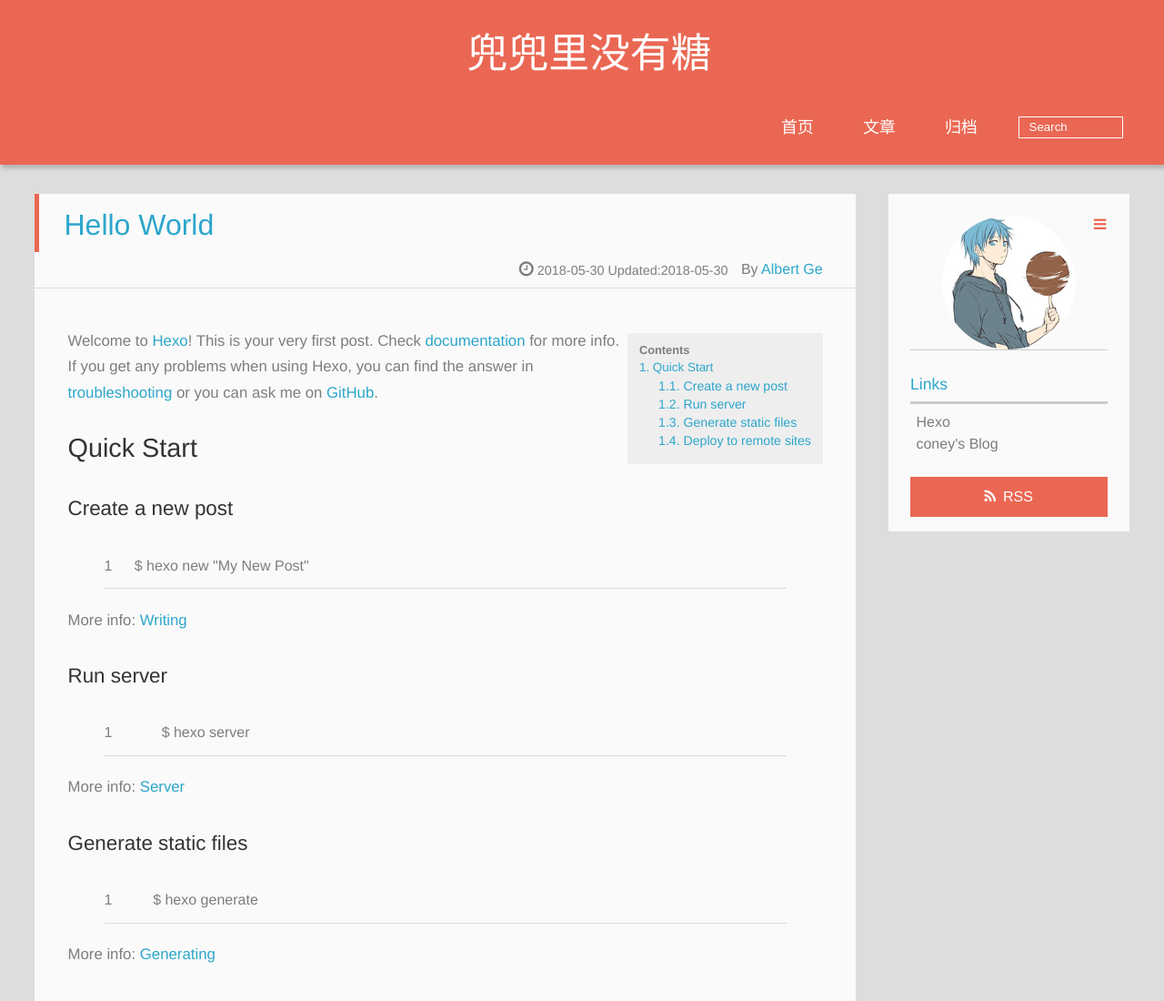
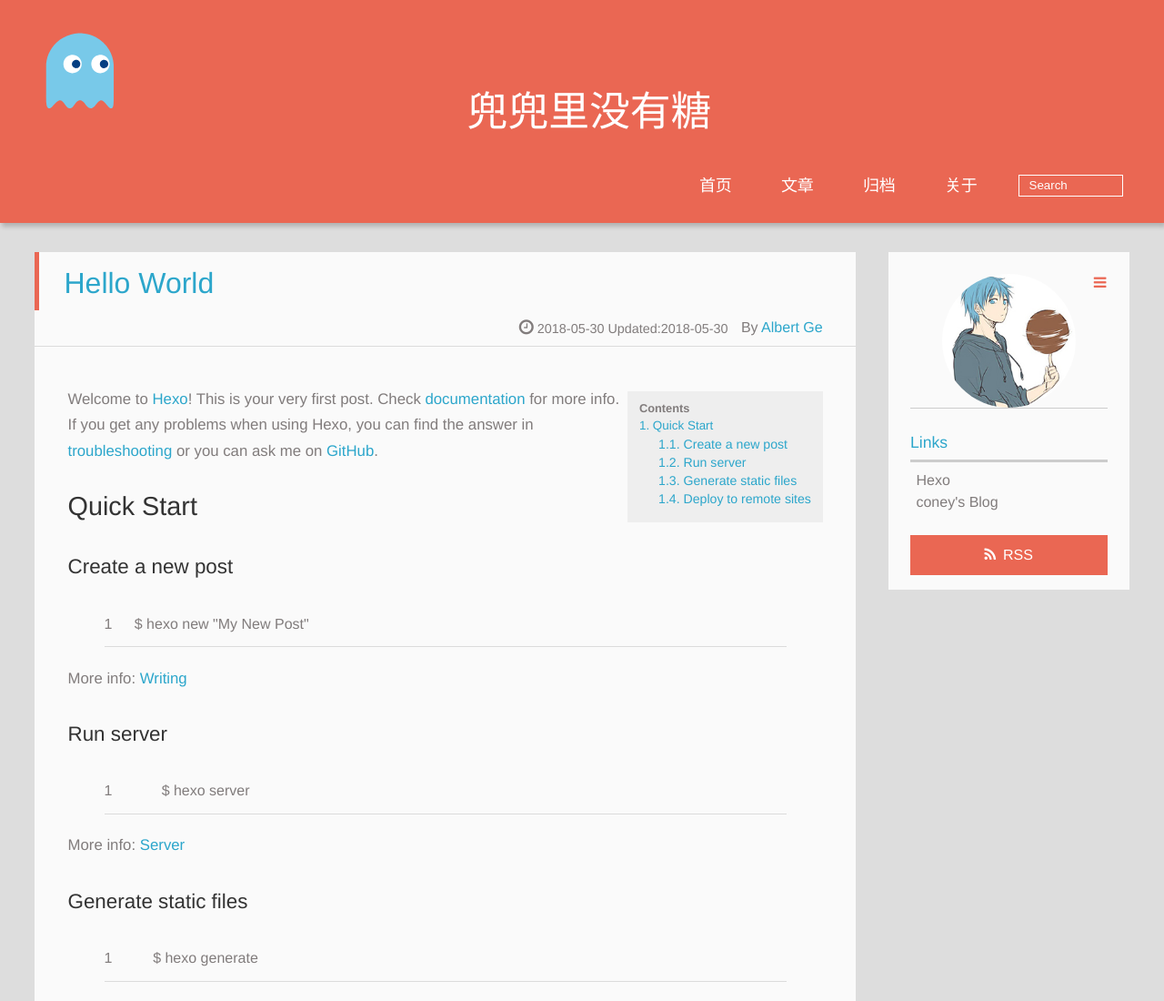
Before and after one commit to 18721828094/yunninglian.github.io, a plain HTML site: page 2018/05/30/hello-world/index.html in a window 1280 px wide. Shown: the top 1100 px of the page at 91% size. Drawn offline with Linux system fonts and the light colour scheme; a script that the page names is missing; files whose address does not match are found by name.

Commit message:
兜兜里没有糖的博客网站

```diff
--- a/2018/05/30/hello-world/index.html
+++ b/2018/05/30/hello-world/index.html
@@ -42,6 +42,10 @@
     <header>
       <div>
 
+			<div id="imglogo">
+				<a href="/"><img src="/img/logo.svg" alt="兜兜里没有糖" title="兜兜里没有糖"/></a>
+			</div>
+
 			<div id="textlogo">
 				<h1 class="site-name"><a href="/" title="兜兜里没有糖">兜兜里没有糖</a></h1>
 				<a class="blog-motto"></a>
@@ -57,6 +61,8 @@
 						<li><a href="/articles">文章</a></li>
 
 						<li><a href="/archives">归档</a></li>
+
+						<li><a href="/about">关于</a></li>
 
 					<li>
 
```
Also changed, not shown: archives/2018/05/index.html (+6 -0 lines), archives/2018/index.html (+6 -0 lines), archives/index.html (+6 -0 lines), index.html (+6 -0 lines), img/author.jpg.
